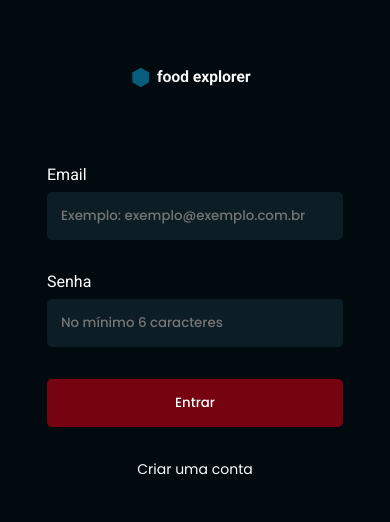
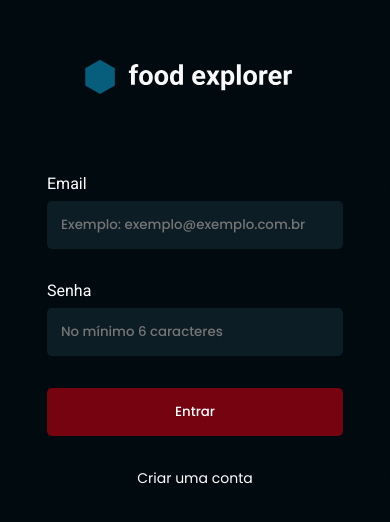
Before and after one commit to Caiobaldudev/food-explorer, a React (Vite) app: page / in a window 390 px wide. Shown: the part 150-672 px from the top of the page. Built offline with nearby package versions, Linux system fonts and the light colour scheme.

Commit message:
feat: Logo header & footer responsive

```diff
--- a/src/components/Footer/Footer.jsx
+++ b/src/components/Footer/Footer.jsx
@@ -11,7 +11,7 @@ const AppFooter = () => {
         width="186px"
         height="30px"
       />
-      <p>&copy; 2024 - Todos os direitos reservados.</p>
+      <p>&copy; 2023 - Todos os direitos reservados.</p>
     </Container>
   );
 };
--- a/src/components/Footer/style.js
+++ b/src/components/Footer/style.js
@@ -13,4 +13,17 @@ export const Container = styled.footer`
   p {
     font-size: 1.4rem;
   }
+
+  @media (max-width: 768px) {
+  padding: 3rem 2.8rem;
+  justify-content: space-between;
+  align-items: center;
+  bottom: 0;
+  left: 0;
+
+  p {
+    white-space: nowrap;
+    font-size: 1rem;
+  }
+  }
 `;
--- a/src/components/LogoSvg/LogoSvg.jsx
+++ b/src/components/LogoSvg/LogoSvg.jsx
@@ -10,7 +10,7 @@ const StyledSVG = styled.svg`
     height: 44px;
   }
 
-  @media (max-width: 600px) {
+  @media (max-width: 375px) {
     width: 128px;
     height: 25px;
   }
```
